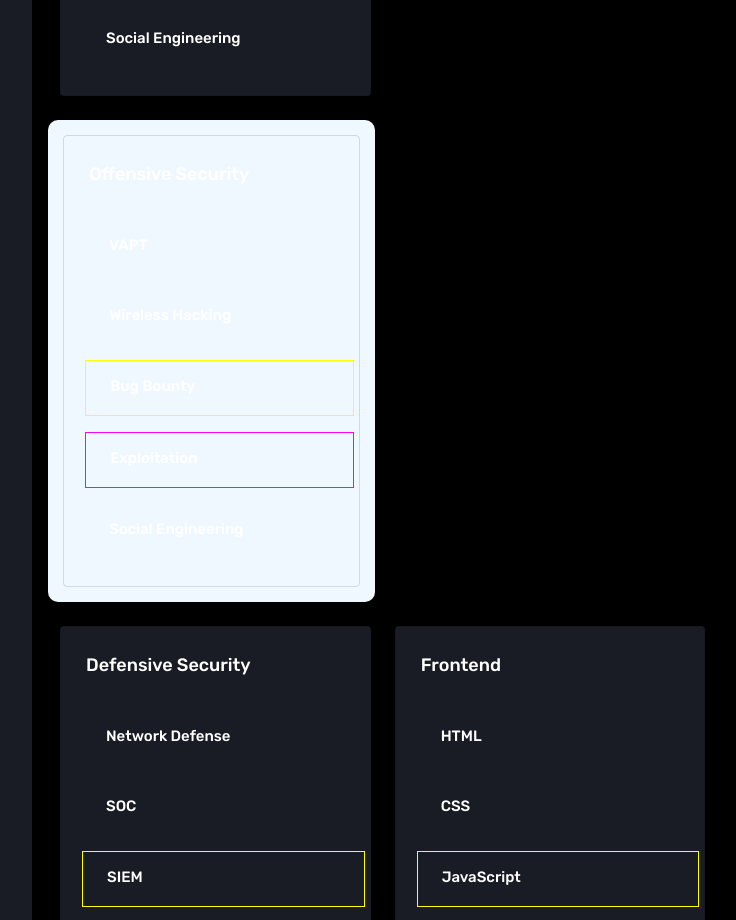
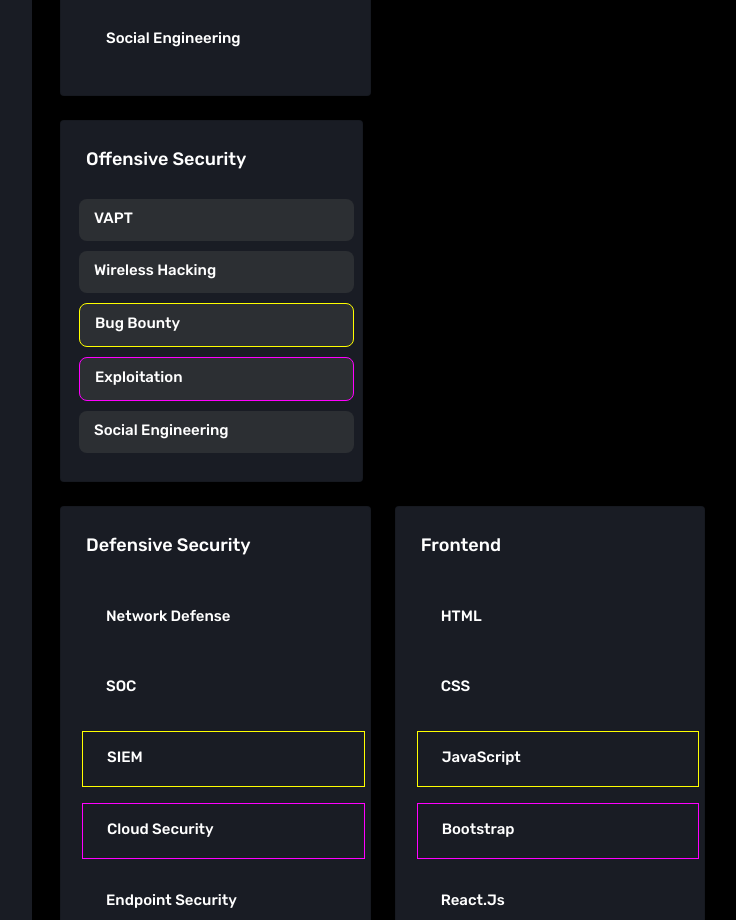
Before and after one commit to evertrustai/portfolio, a website: page index.html in a window 1280 px wide. Shown: the part 997-1917 px from the top of the page, without its empty margins (212-948 px from the left). Drawn offline with Linux system fonts and the light colour scheme.

Commit message:
Update index.html

```diff
--- a/index.html
+++ b/index.html
@@ -229,43 +229,53 @@
               </div>
 
 <div class="row">
-  <div class="col-md-4 grid-margin stretch-card" style="background-color: #f0f8ff; border-radius: 10px; padding: 15px;">
-    <div class="card" style="background-color: transparent; box-shadow: none;">
+  <div class="col-md-4 grid-margin stretch-card">
+    <div class="card">
       <div class="card-body">
         <h4 class="card-title">Offensive Security</h4>
+
         <div class="row">
-          <div class="bg-gray-dark d-flex d-md-block d-xl-flex flex-row py-3 px-4 px-md-3 px-xl-4 rounded-lg mt-3 mx-2">
-            <div class="text-md-center text-xl-left">
-              <h6 class="mb-1">VAPT</h6>
-            </div>
+          <div class="highlight-item">
+            <h6 class="mb-1">VAPT</h6>
           </div>
-          <div class="bg-gray-dark d-flex d-md-block d-xl-flex flex-row py-3 px-4 px-md-3 px-xl-4 rounded-lg mt-3 mx-2">
-            <div class="text-md-center text-xl-left">
-              <h6 class="mb-1">Wireless Hacking</h6>
-            </div>
+          <div class="highlight-item">
+            <h6 class="mb-1">Wireless Hacking</h6>
           </div>
-          <div class="bg-gray-dark d-flex d-md-block d-xl-flex flex-row py-3 px-4 px-md-3 px-xl-4 rounded-lg mt-3 mx-2" style="border: 1px solid yellow;">
-            <div class="text-md-center text-xl-left">
-              <h6 class="mb-1">Bug Bounty</h6>
-            </div>
+          <div class="highlight-item" style="border: 1px solid yellow;">
+            <h6 class="mb-1">Bug Bounty</h6>
           </div>
         </div>
+
         <div class="row">
-          <div class="bg-gray-dark d-flex d-md-block d-xl-flex flex-row py-3 px-4 px-md-3 px-xl-4 rounded-lg mt-3 mx-2" style="border: 1px solid magenta;">
-            <div class="text-md-center text-xl-left">
-              <h6 class="mb-1">Exploitation</h6>
-            </div>
+          <div class="highlight-item" style="border: 1px solid magenta;">
+            <h6 class="mb-1">Exploitation</h6>
           </div>
-          <div class="bg-gray-dark d-flex d-md-block d-xl-flex flex-row py-3 px-4 px-md-3 px-xl-4 rounded-lg mt-3 mx-2">
-            <div class="text-md-center text-xl-left">
-              <h6 class="mb-1">Social Engineering</h6>
-            </div>
+          <div class="highlight-item">
+            <h6 class="mb-1">Social Engineering</h6>
           </div>
         </div>
+
       </div>
     </div>
   </div>
 </div>
+
+<style>
+.highlight-item {
+  background-color: #2c2f33; /* dark shade */
+  color: #ffffff; /* text color */
+  border-radius: 8px;
+  padding: 10px 15px;
+  margin: 10px 5px 0 5px;
+  display: flex;
+  align-items: center;
+  transition: background 0.3s;
+}
+
+.highlight-item:hover {
+  background-color: #23272a; /* slightly darker on hover */
+}
+</style>
 
 
 
```
